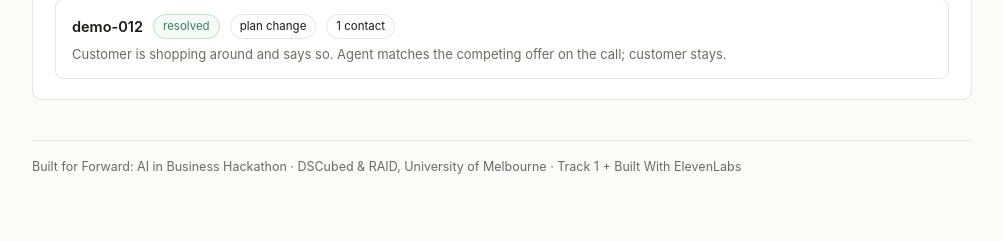
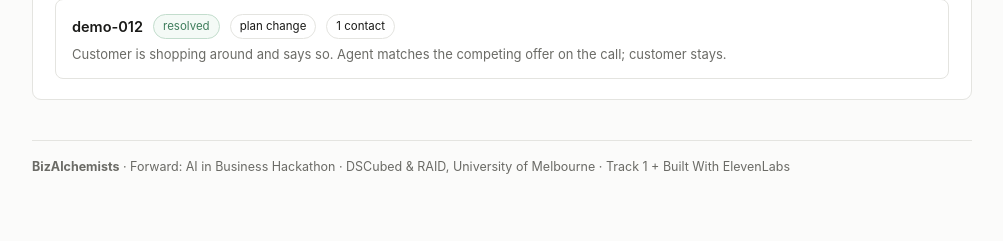
Before and after one commit to linether/ai-in-business-hackathon, a FastAPI app: page / in a window 1280 px wide. Shown: the part 1387-1628 px from the top of the page, without its empty margins (138-1141 px from the left). Run offline with FastAPI, Linux system fonts and the light colour scheme.

Commit message:
Put the team name on the work
BizAlchemists appeared nowhere in the repo — not the README, not the
Devpost copy, not the video sign-off, not the site footer. A judge
reading the repository could not have told whose work it was.

Co-Authored-By: Claude Opus 5 <noreply@anthropic.com>

```diff
--- a/src/complaintguard/templates/base.html
+++ b/src/complaintguard/templates/base.html
@@ -56,8 +56,8 @@
   </div>
   {% block body %}{% endblock %}
   <footer>
-    Built for Forward: AI in Business Hackathon &middot; DSCubed &amp; RAID, University of Melbourne &middot;
-    Track 1 + Built With ElevenLabs
+    <strong>BizAlchemists</strong> &middot; Forward: AI in Business Hackathon &middot;
+    DSCubed &amp; RAID, University of Melbourne &middot; Track 1 + Built With ElevenLabs
   </footer>
 </div>
 <script>
```
Also changed, not shown: docs/demo-video.md (+1 -1 lines), docs/pitch.md (+1 -0 lines), README.md.
